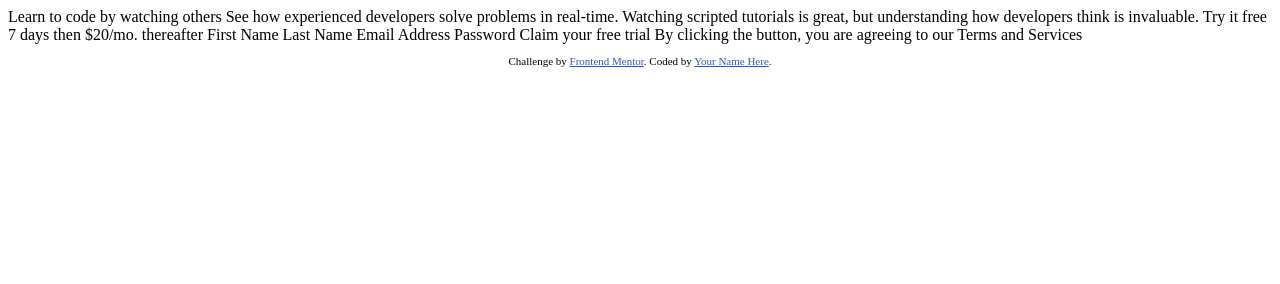
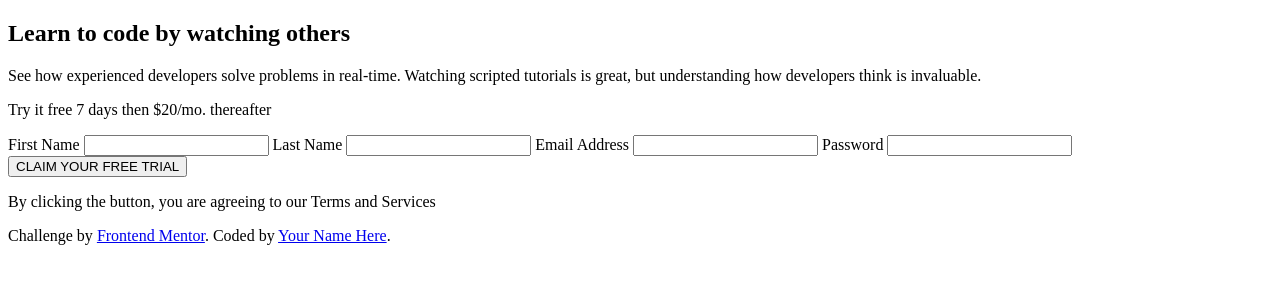
Before and after one commit to coreystone01/component-with-sign-up-form, a website: page index.html in a window 1280 px wide. Drawn offline with Linux system fonts and the light colour scheme.

Commit message:
layout html and css classes for project

```diff
--- a/index.html
+++ b/index.html
@@ -9,28 +9,31 @@
   <title>Frontend Mentor | Intro component with sign up form</title>
 
   <!-- Feel free to remove these styles or customise in your own stylesheet 👍 -->
-  <style>
-    .attribution { font-size: 11px; text-align: center; }
-    .attribution a { color: hsl(228, 45%, 44%); }
-  </style>
 </head>
 <body>
-
-  Learn to code by watching others
-
-  See how experienced developers solve problems in real-time. Watching scripted tutorials is great,
-  but understanding how developers think is invaluable.
-
-  Try it free 7 days then $20/mo. thereafter
-
-  First Name
-  Last Name
-  Email Address
-  Password
-
-  Claim your free trial
-
-  By clicking the button, you are agreeing to our Terms and Services
+  <div class="wrapper">
+    <section class="introduction">
+      <h1 class="introduction__header">Learn to code by watching others</h1>
+        <p class="introduction__content">See how experienced developers solve problems in real-time. Watching scripted tutorials is great,
+        but understanding how developers think is invaluable.</p>
+    </section>
+    <div class="card">
+      <p class="card__content"><span class="card__content__tag">Try it free 7 days</span> then $20/mo. thereafter</p>
+    </div>
+    <form action="" method="get" class="component-form">
+      <label for="firstName">First Name</label>
+      <input type="text" id="firstName">
+      <label for="lastName">Last Name</label>
+      <input type="text" id="lastName">
+      <label for="email">Email Address</label>
+      <input type="email" id="email">
+      <label for="password">Password</label>
+      <input type="password" id="password">
+    </form>
+    <button>CLAIM YOUR FREE TRIAL</button>
+    <p class="legal">By clicking the button, you are agreeing to our <span class="legal__terms">Terms and Services</span>
+    </p>
+  </div>
 
   <footer>
     <p class="attribution">
```
